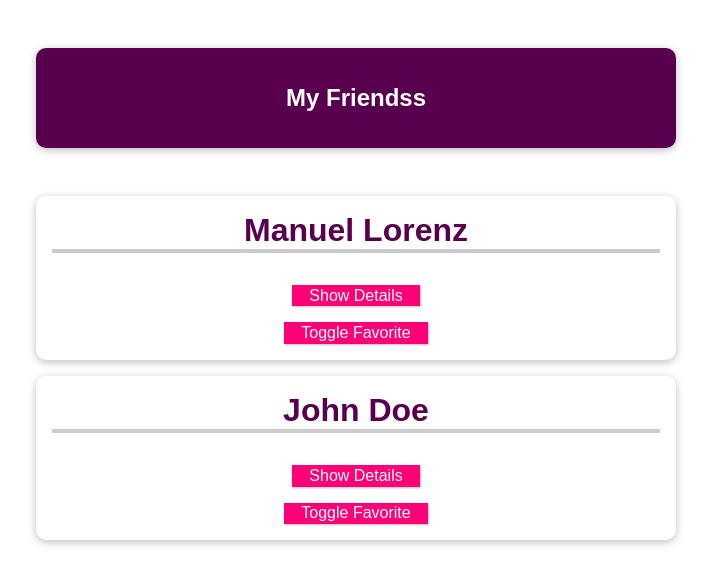
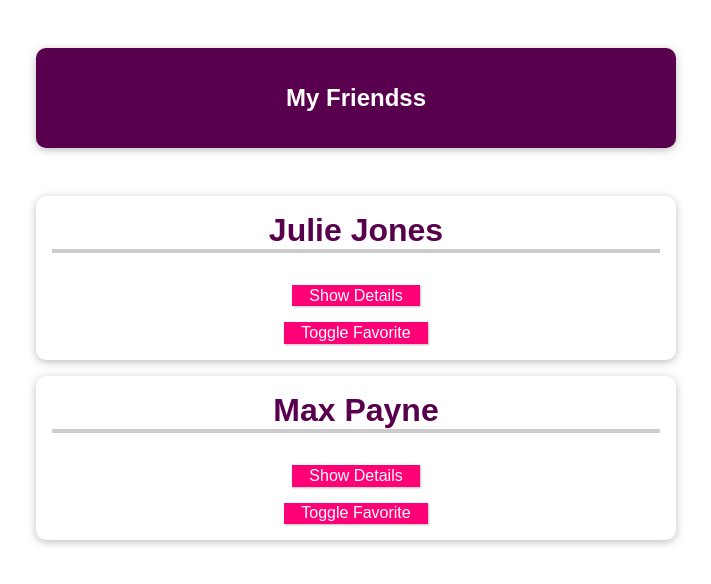
Before and after one commit to AnilBASARAN/vueFinallyGrowingOnMe, a Vue app: page / in a window 1280 px wide. Shown: the top 584 px of the page, without its empty margins (284-995 px from the left). Built offline with nearby package versions, Linux system fonts and the light colour scheme.

Commit message:
dynamic props

```diff
--- a/src/App.vue
+++ b/src/App.vue
@@ -5,19 +5,14 @@
     </header>
     <ul>
       <friend-contact
-
-      first-name="Manuel Lorenz"
-      email-address= "manuel@localhost.com"
-      phone-number= "0123 45678 90"
+      v-for="friend in friends"
+      :key="friend.id"
+      :first-name="friend.name"
+      :email-address= "friend.email"
+      :phone-number= "friend.phone"
       is-favorite=true
        ></friend-contact>
-      <friend-contact
 
-      first-name="John Doe"
-      email-address= "john@localhost.com"
-      phone-number= "555 45678 90"
-
-       ></friend-contact>
     </ul>
   </section>
 </template>
@@ -28,8 +23,11 @@ export default {
   components:{FriendContact},
   data() {
     return {
-
-    };
+     friends:[
+      {id:"julie",name:"Julie Jones",phone:"0987 555 43 21",email:"julie@mail.com"},
+      {id:"max",name:"Max Payne",phone:"222 555 43 21",email:"max@mail.com"},
+    ]
+    }
   },
   methods:{
 
--- a/src/components/FriendContact.vue
+++ b/src/components/FriendContact.vue
@@ -27,6 +27,10 @@ export default {
       required:true
     },
     phoneNumber:{
+      type:String,
+      required:true
+    },
+    emailAddress:{
       type:String,
       required:true
     },
```
